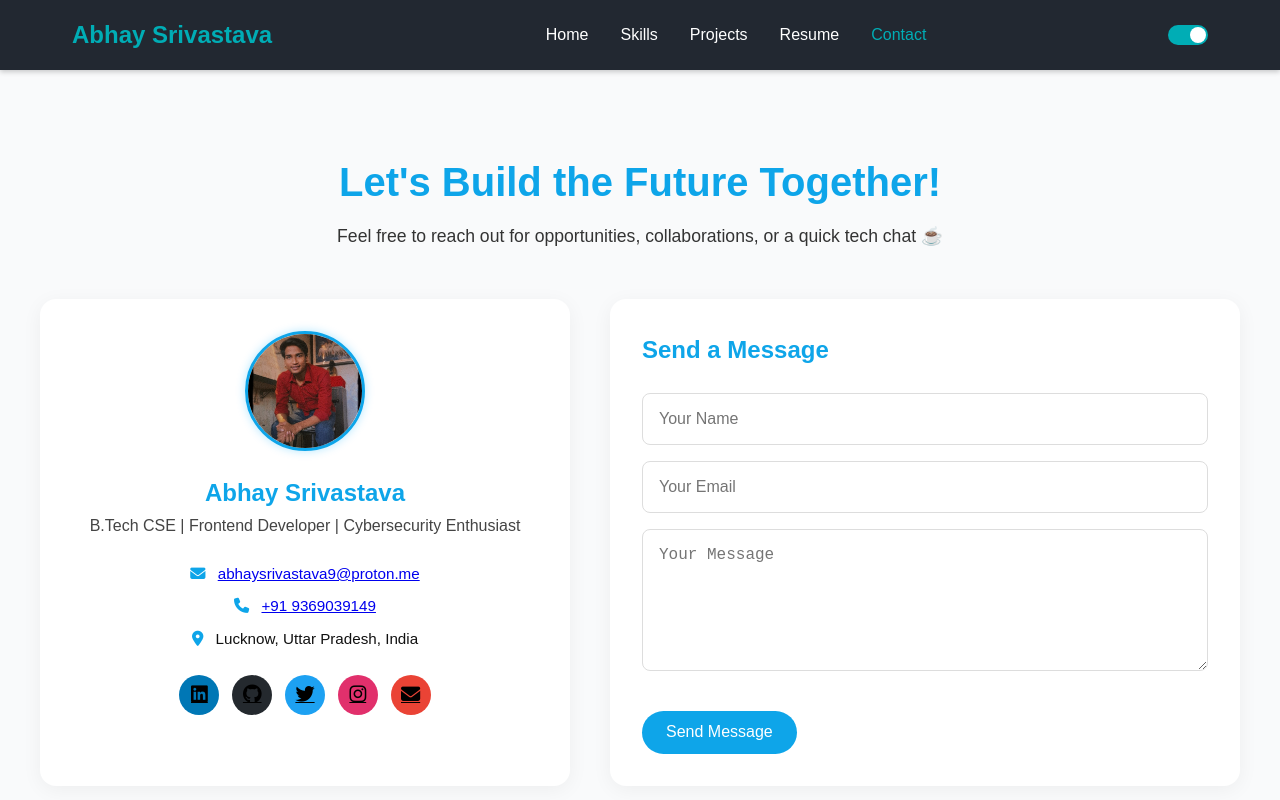
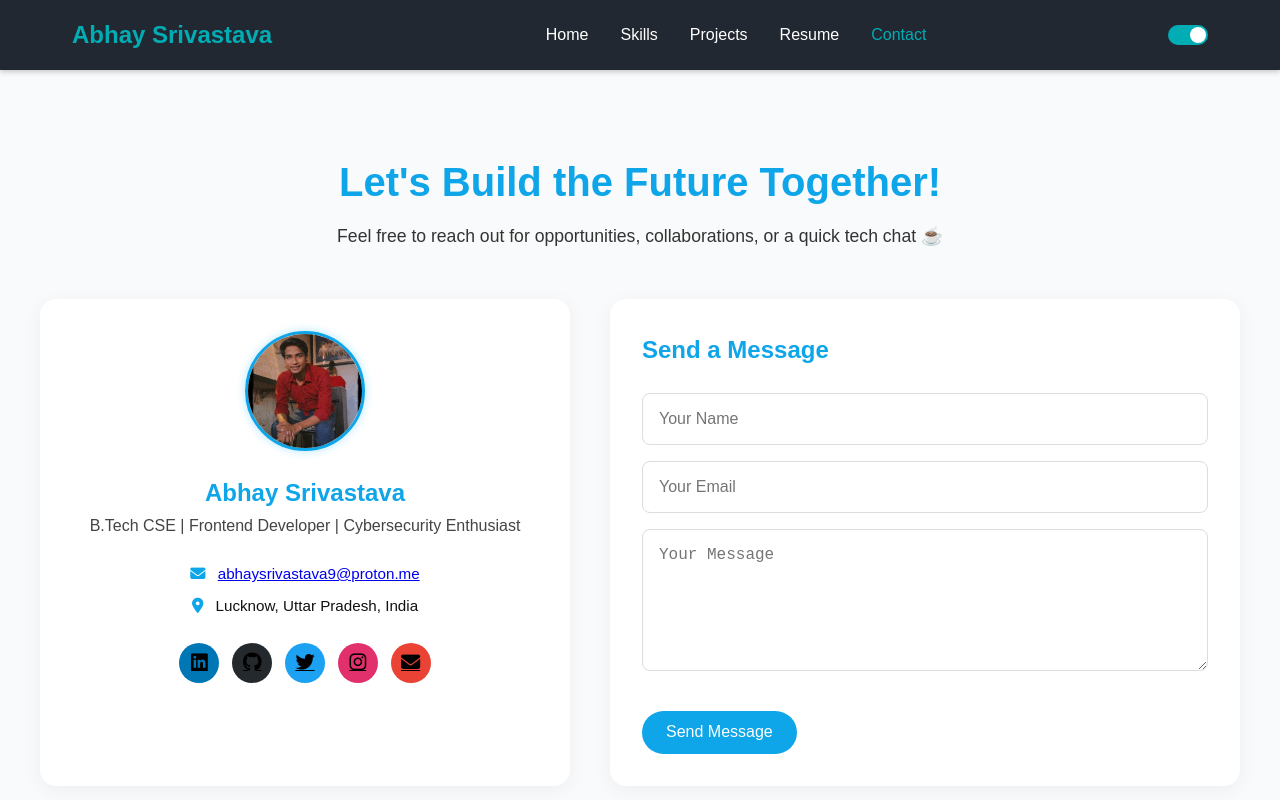
Before and after one commit to abhay-0912/Portfolio-web, a plain HTML site: page contact.html in a window 1280 px wide. Shown: the top 800 px of the page. Drawn offline with Linux system fonts and the light colour scheme.

Commit message:
Update contact.html

```diff
--- a/contact.html
+++ b/contact.html
@@ -48,7 +48,6 @@
 
           <ul class="contact-details">
             <li><i class="fas fa-envelope"></i> <a href="mailto:abhaysrivastava9@proton.me">abhaysrivastava9@proton.me</a></li>
-            <li><i class="fas fa-phone"></i> <a href="tel:+919369039149">+91 9369039149</a></li>
             <li><i class="fas fa-map-marker-alt"></i> Lucknow, Uttar Pradesh, India</li>
           </ul>
 
```
